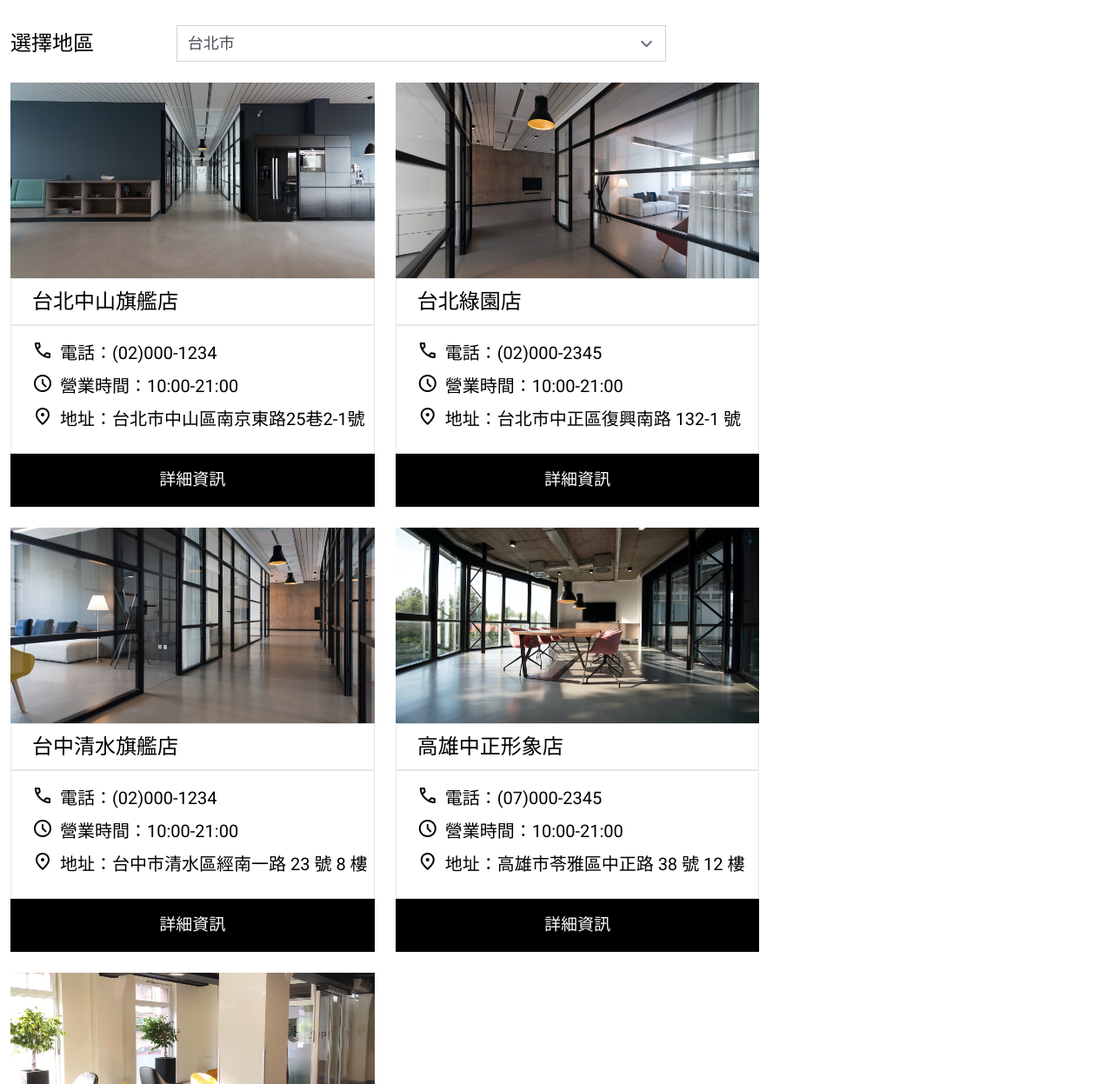
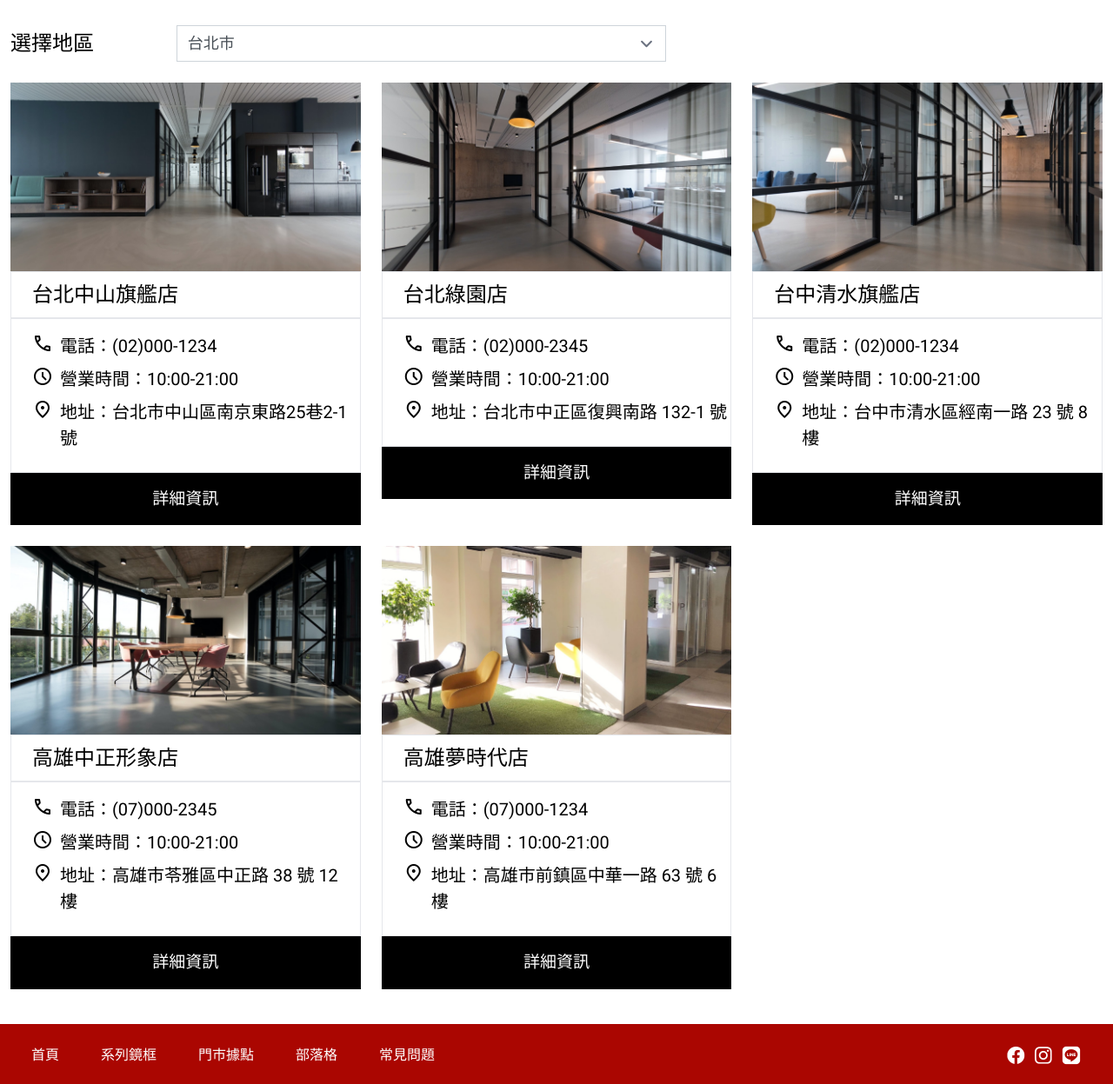
Before and after one commit to linglingsyu/week4, a plain HTML site: page store.html in a window 1280 px wide. Shown: the part 195-1442 px from the top of the page at 87% size. Drawn offline with nearby package versions, Linux system fonts and the light colour scheme.

Commit message:
Update 2022-08-07T09:02:20.185Z

```diff
--- a/store.html
+++ b/store.html
@@ -124,9 +124,8 @@
       <option value="新竹縣">新竹縣</option>
     </select>
   </div>
-  <ul class="flex flex-wrap gap-6 ">
-    <li class="basis-full md:basis-1/2 lg:basis-1/3">
-
+  <ul class="flex flex-wrap -ml-6 gap-y-6">
+    <li class="basis-full pl-6 md:basis-1/2 lg:basis-1/3">
       <img
         src="./assets/images/store-1.png"
         alt="store-1.png"
@@ -149,7 +148,7 @@
       >詳細資訊</button>
 
     </li>
-    <li class="basis-full md:basis-1/2 lg:basis-1/3">
+    <li class="basis-full pl-6  md:basis-1/2 lg:basis-1/3">
       <img
         src="./assets/images/store-2.png"
         alt="store-2.png"
@@ -171,7 +170,7 @@
         class="w-full bg-black text-white text-[19px] py-4 text-center"
       >詳細資訊</button>
     </li>
-    <li class="basis-full md:basis-1/2 lg:basis-1/3">
+    <li class="basis-full pl-6  md:basis-1/2 lg:basis-1/3">
       <img
         src="./assets/images/store-3.png"
         alt="store-3.png"
@@ -201,7 +200,7 @@
         class="w-full bg-black text-white text-[19px] py-4 text-center"
       >詳細資訊</button>
     </li>
-    <li class="basis-full md:basis-1/2 lg:basis-1/3">
+    <li class="basis-full pl-6  md:basis-1/2 lg:basis-1/3">
       <img
         src="./assets/images/store-4.png"
         alt="store-4.png"
@@ -231,7 +230,7 @@
         class="w-full bg-black text-white text-[19px] py-4 text-center"
       >詳細資訊</button>
     </li>
-    <li class="basis-full md:basis-1/2 lg:basis-1/3">
+    <li class="basis-full pl-6  md:basis-1/2 lg:basis-1/3">
       <img
         src="./assets/images/store-5.png"
         alt="store-5.png"
```
Also changed, not shown: assets/style/all.css.
